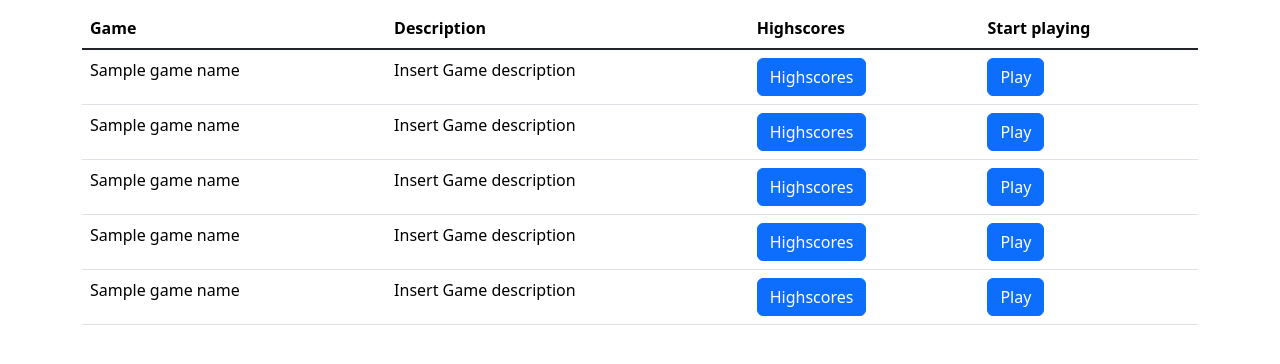
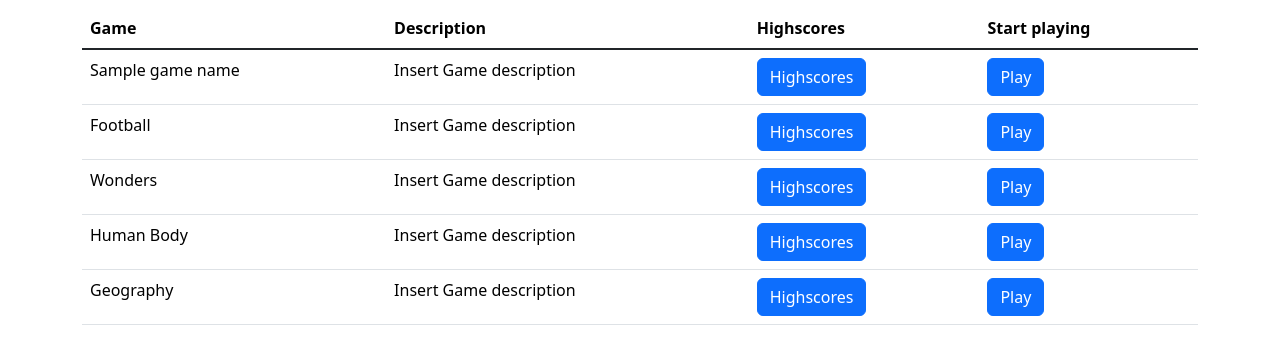
Before and after one commit to IkeTurtle/gamedle, a Flask app: template templates/game_set_play.html in a window 1280 px wide. Shown: the part 56-420 px from the top of the page. Run offline with Flask 3, Linux system fonts and the light colour scheme; the template is opened without the code that fills it: most values are stand-ins (such as "Sample title", 1, 10 or a date in 2020); some libraries are stand-ins or nearby versions.

Commit message:
altered game_set_play slightly

```diff
--- a/templates/game_set_play.html
+++ b/templates/game_set_play.html
@@ -58,29 +58,29 @@
                                 <tr>
                                     <td>{{ game_name }}</td>
                                     <td>Insert Game description</td>
-                                    <td><a class="btn btn-primary" href="../GameSet2/score">Highscores</a></td>
+                                    <td><a class="btn btn-primary" href="../GameSet1/score">Highscores</a></td>
                                     <td><a class="btn btn-primary" href="../GameSet1">Play</a></td>
                                 </tr>
                                 <tr>
-                                    <td>{{ game_name }}</td>
+                                    <td>Football</td>
                                     <td>Insert Game description</td>
-                                    <td><a class="btn btn-primary" href="../GameSet1/score">Highscores</a></td>
+                                    <td><a class="btn btn-primary" href="../GameSet2/score">Highscores</a></td>
                                     <td><a class="btn btn-primary" href="../GameSet2">Play</a></td>
                                 </tr>
                                 <tr>
-                                    <td>{{ game_name }}</td>
+                                    <td>Wonders</td>
                                     <td>Insert Game description</td>
                                     <td><a class="btn btn-primary" href="../GameSet3/score">Highscores</a></td>
                                     <td><a class="btn btn-primary" href="../GameSet3">Play</a></td>
                                 </tr>
                                 <tr>
-                                    <td>{{ game_name }}</td>
+                                    <td>Human Body</td>
                                     <td>Insert Game description</td>
                                     <td><a class="btn btn-primary" href="../GameSet4/score">Highscores</a></td>
                                     <td><a class="btn btn-primary" href="../GameSet4">Play</a></td>
                                 </tr>
                                 <tr>
-                                    <td>{{ game_name }}</td>
+                                    <td>Geography</td>
                                     <td>Insert Game description</td>
                                     <td><a class="btn btn-primary" href="../GameSet5/score">Highscores</a></td>
                                     <td><a class="btn btn-primary" href="../GameSet5">Play</a></td>
```
